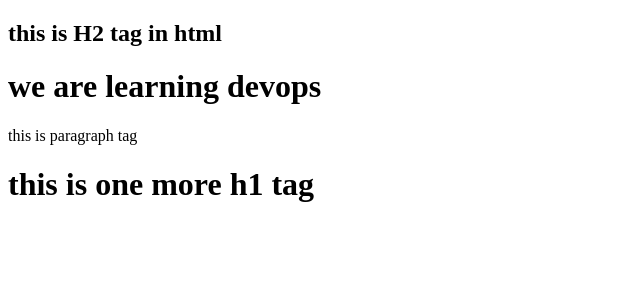
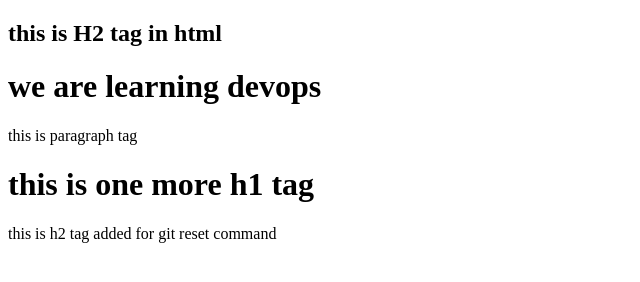
Before and after one commit to Nextgen-Cloud-Developers/hdfc-mobile-app, a plain HTML site: page index.html in a window 1280 px wide. Shown: the whole page, without its empty margins (0-640 px from the left). Drawn offline with Linux system fonts and the light colour scheme.

```diff
--- a/index.html
+++ b/index.html
@@ -10,7 +10,8 @@
         <h1>we are learning devops </h1>
 <p>this is paragraph tag</p>
 <h1>this is one more h1 tag</h1>
-</h1>
+</h2>this is h2 tag added for git reset command
+
 </h1>
     </body>
 </html>
```
Also changed, not shown: 1 other file.
